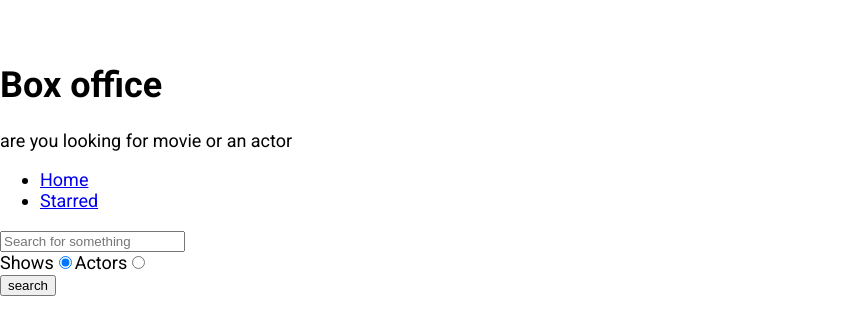
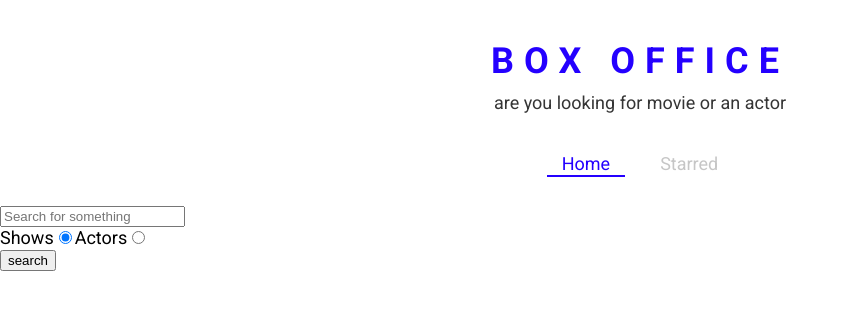
Before and after one commit to jatinjc99/BOX-OFFICE, a React (Create React App) app: page / in a window 1280 px wide. Shown: the top 334 px of the page, without its empty margins (0-849 px from the left). Built offline with nearby package versions, Linux system fonts and the light colour scheme.

Commit message:
defined theme for styled components and  created styled components

```diff
--- a/src/App.js
+++ b/src/App.js
@@ -1,12 +1,24 @@
 import React from 'react';
+import { ThemeProvider } from 'styled-components';
 import { Switch, Route } from 'react-router-dom';
 import Home from './pages/Home';
+
 import Show from './pages/Show';
 import Starred from './pages/Starred';
+
+const theme = {
+  mainColors: {
+    blue: '#2400ff',
+    gray: '#c6c6c6',
+    dark: '#353535',
+    red: '#D3D3D3',
+  },
+};
 
 function App() {
   return (
     <div>
+      <ThemeProvider theme={theme}>
         <Switch>
           <Route exact path="/">
             <Home />
@@ -23,6 +35,7 @@
             <div> Not Found 404 </div>
           </Route>
         </Switch>
+      </ThemeProvider>
     </div>
   );
 }
--- a/src/components/Navs.js
+++ b/src/components/Navs.js
@@ -1,6 +1,7 @@
 import React from 'react';
+import { useLocation } from 'react-router-dom';
 
-import { Link } from 'react-router-dom';
+import { NavList, LinkStyled } from './Navs.styled';
 
 const LINKS = [
   { to: '/', text: 'Home' },
@@ -8,15 +9,22 @@
 ];
 
 const Navs = () => {
+  const location = useLocation();
   return (
     <div>
-      <ul>
+      <NavList>
         {LINKS.map(item => (
           <li key={item.to}>
-            <Link to={item.to}> {item.text}</Link>{' '}
+            <LinkStyled
+              to={item.to}
+              className={item.to === location.pathname ? 'active' : ''}
+            >
+              {' '}
+              {item.text}
+            </LinkStyled>{' '}
           </li>
         ))}
-      </ul>
+      </NavList>
     </div>
   );
 };
--- /dev/null
+++ b/src/components/Navs.styled.js
@@ -0,0 +1,41 @@
+import styled from 'styled-components';
+import { Link } from 'react-router-dom';
+
+export const NavList = styled.ul`
+  display: flex;
+  justify-content: center;
+  list-style: none;
+  margin: 0 0 30px;
+  padding: 0;
+`;
+
+export const LinkStyled = styled(Link)`
+  margin: 0 10px;
+  padding: 3px 15px;
+  position: relative;
+  text-decoration: none;
+  color: ${({ theme }) => theme.mainColors.gray};
+  &.active {
+    color: ${({ theme }) => theme.mainColors.blue};
+    &:after {
+      content: '';
+      position: absolute;
+      display: block;
+      height: 2px;
+      left: 0%;
+      bottom: 0;
+      background-color: ${({ theme }) => theme.mainColors.blue};
+      animation: slide-in 0.3s ease-in forwards;
+      @keyframes slide-in {
+        from {
+          left: 50%;
+          width: 0;
+        }
+        to {
+          left: 0%;
+          width: 100%;
+        }
+      }
+    }
+  }
+`;
--- a/src/components/Title.js
+++ b/src/components/Title.js
@@ -1,11 +1,12 @@
 import React from 'react';
+import { TitleWrapper } from './Title.styled';
 
 const Title = ({ title, subtitle }) => {
   return (
-    <div>
+    <TitleWrapper>
       <h1> {title} </h1>
       <p> {subtitle}</p>
-    </div>
+    </TitleWrapper>
   );
 };
 
--- /dev/null
+++ b/src/components/Title.styled.js
@@ -0,0 +1,18 @@
+import styled from 'styled-components';
+
+export const TitleWrapper = styled.div`
+  text-align: center;
+  margin: 0 0 40px;
+
+  h1 {
+    color: ${({ theme }) => theme.mainColors.blue};
+    letter-spacing: 10px;
+    text-transform: uppercase;
+    margin: 0 0 10px;
+  }
+
+  p {
+    color: ${({ theme }) => theme.mainColors.dark};
+    margin: 0;
+  }
+`;
```
Lines whose indentation alone changed are shown as unchanged.
